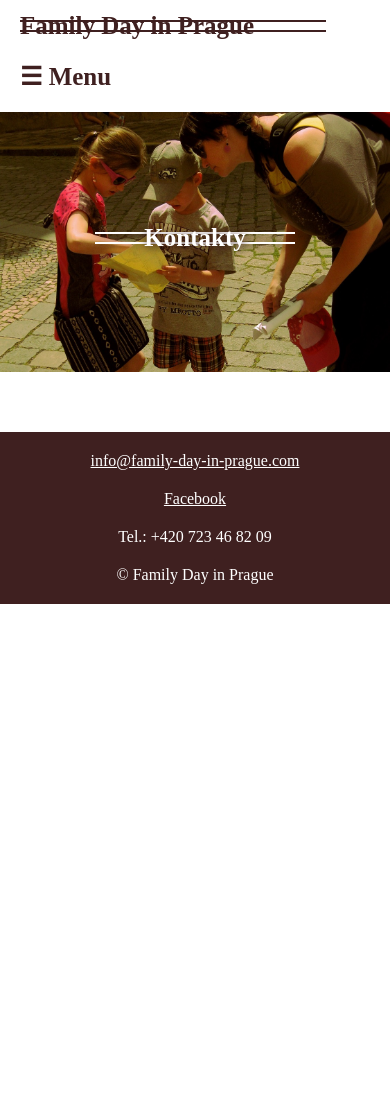
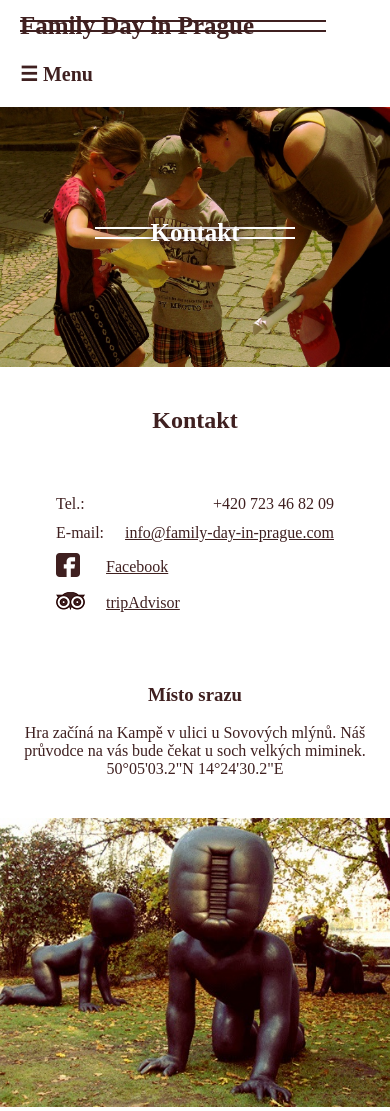
Before and after one commit to janasturmova/Family-Day-in-Prague, an Eleventy site: page kontakt.html in a window 390 px wide. Shown: the top 1111 px of the page. Before the commit the page ends 844 px from the top, so only its background shows below. Built offline with nearby package versions, Linux system fonts and the light colour scheme; Eleventy itself is replaced by a stand-in of ours; files that its build step writes are made by us from their sources; a web font is replaced by a local one.

Commit message:
kontakty

```diff
--- a/kontakt.html
+++ b/kontakt.html
@@ -4,5 +4,44 @@ title: Kontakt
 ---
 
 <div class="hero2 hero2--alt5">
-    <h2 class="hero2__title"> Kontakty </h2>
+    <h2 class="hero2__title"> Kontakt </h2>
 </div>
+
+<table class="contact">
+
+    <h2 class="contact__headline">Kontakt</h2>
+
+    <tr class="contact__list">
+        <td class="contact__left">Tel.: </td>
+        <td class="contact__right">+420 723 46 82 09</td>
+    </tr>
+
+    <tr class="contact__list">
+        <td class="contact__left">E-mail:</td>
+        <td class="contact__right"> <a class="link-in-text" href="mailto:info@family-day-in-prague.com">info@family-day-in-prague.com</a></td>
+    </tr>
+
+    <tr class="contact__list">
+        <td class="contact__left"> <a class="link-in-text" href="https://www.facebook.com/Family.Day.in.Prague" target="_blank"><img src="/images/facebook.png"> </a></td>
+
+        <td class="contact__left"> <a class="link-in-text" href="https://www.facebook.com/Family.Day.in.Prague" target="_blank">Facebook</a></td>
+    </tr>
+
+    <tr class="contact__list contact__list--alt">
+        <td class="contact__left"> <a class="link-in-text" href="https://www.tripadvisor.com/Attraction_Review-g274707-d6885721-Reviews-Family_Day_in_Prague-Prague_Bohemia.html" target="_blank"><img src="/images/tripadvisor.png"></a></td>
+
+        <td class="contact__left"> <a class="link-in-text" href="https://www.tripadvisor.com/Attraction_Review-g274707-d6885721-Reviews-Family_Day_in_Prague-Prague_Bohemia.html" target="_blank"> tripAdvisor</a></td>
+    </tr>
+
+</table>
+
+<div class="meeting-point">
+    <img class="meeting-point__image" src="/images/babies.jpg">
+    <div class="meeting-point__box">
+        <h3 class="meeting-point_headline">Místo srazu</h3>
+        <p class="meeting-point__text">Hra začíná na Kampě v ulici u Sovových mlýnů. Náš průvodce na vás bude čekat u soch velkých miminek. <br>50°05'03.2"N 14°24'30.2"E</p>
+    </div>
+</div>
+
+<div class="hero2 hero2--alt6">
+</div>
--- a/scss/_body.scss
+++ b/scss/_body.scss
@@ -5,4 +5,5 @@ body {
     margin: 0;
 	color: settings.$titlecolor;
 
+
 }
--- a/scss/_heros.scss
+++ b/scss/_heros.scss
@@ -5,6 +5,7 @@
 	width: 100vw;
 	background-size: cover;
 	background-position: 50% 20%;
+	margin-top: settings.$spacer;
 
 	@media screen and (min-width: settings.$breakpoint1) {
 		height: 450px;
@@ -174,6 +175,16 @@
 
 .hero2--alt5 {
     background-image: url(../images/nadmapou.JPG);
-
     margin-top: settings.$spacer;
 }
+
+.hero2--alt6 {
+	background-image: url(../images/babies.JPG);
+    margin-top: settings.$spacer * 2;
+	height: 289px;
+	margin-bottom: settings.$spacer;
+
+	@media screen and (min-width: settings.$breakpoint1){
+		display: none;
+	}
+}
--- /dev/null
+++ b/scss/_kontakty.scss
@@ -0,0 +1,57 @@
+@use "settings";
+
+.contact {
+    margin: 20px auto;
+}
+
+.contact__headline {
+    text-align: center;
+    margin: settings.$spacer *2;
+}
+
+.contact {
+    margin: 0 auto;
+    border-spacing: 0;
+    padding: 20px;
+}
+
+.contact__list td {
+    padding-bottom: 10px;
+}
+
+.contact__right {
+    text-align: right;
+    padding-left: 20px;
+}
+
+.meeting-point__image {
+    display: none;
+
+    @media  screen and (min-width: settings.$breakpoint1) {
+        display: block;
+		width: 400px;
+		margin: settings.$spacer*2;
+		margin-bottom: 0;
+		border-radius: 5px
+    }
+}
+
+.meeting-point {
+    margin: 40px auto;
+    text-align: center;
+    max-width: settings.$maxwidth;
+
+    @media  screen and (min-width: settings.$breakpoint1) {
+        display: flex;
+        align-items: center;
+        text-align: left;
+        margin-top: settings.$spacer * 3;
+    }
+
+    &--alt {
+    @media  screen and (min-width: settings.$breakpoint1){
+        flex-direction: row-reverse;
+        text-align: left;
+         }
+    }
+}
--- a/scss/_menu.scss
+++ b/scss/_menu.scss
@@ -16,7 +16,7 @@
 .menu__toggler {
 	cursor: pointer;
 	font-weight: bold;
-	font-size: 25px;
+	font-size: 20px;
 	margin: 20px 20px 0 20px;
 	display: inline-block;
 
@@ -44,15 +44,13 @@
 		background-color: white;
 		display: grid;
 		grid-template-columns: repeat(5, 1fr);
-		column-gap: 20%;
+		column-gap: 20px;
 		justify-items: center;
-		margin: 20px;
 		width: 100%;
 	}
 
 	@media screen and (min-width: settings.$breakpoint2) {
 		grid-template-columns: repeat(5, 120px);
-		column-gap: 20px;
 	}
 }
 
--- a/scss/style.scss
+++ b/scss/style.scss
@@ -10,3 +10,4 @@
 @use "forms";
 @use "answer";
 @use "cena";
+@use "kontakty"
```
Also changed, not shown: css/style.css, images/babies.jpg (added), images/facebook.png (added), images/tripadvisor.png (added), 1 other file.
